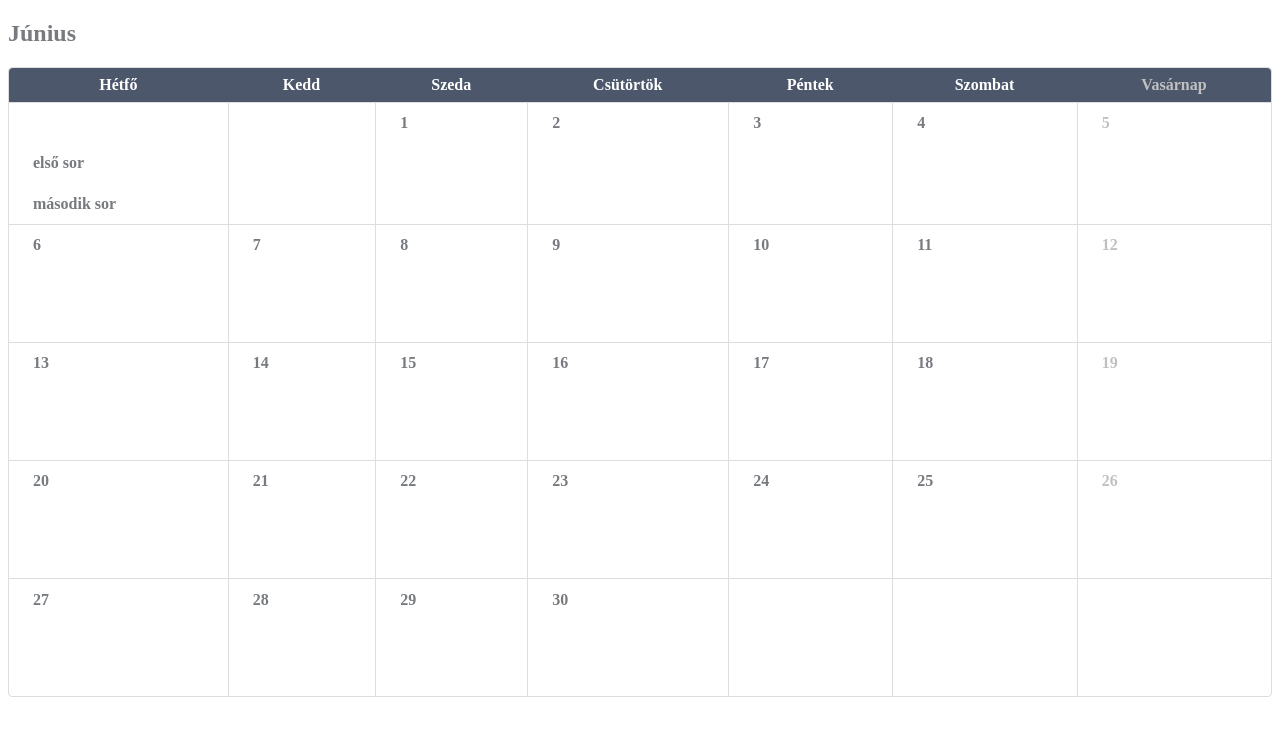
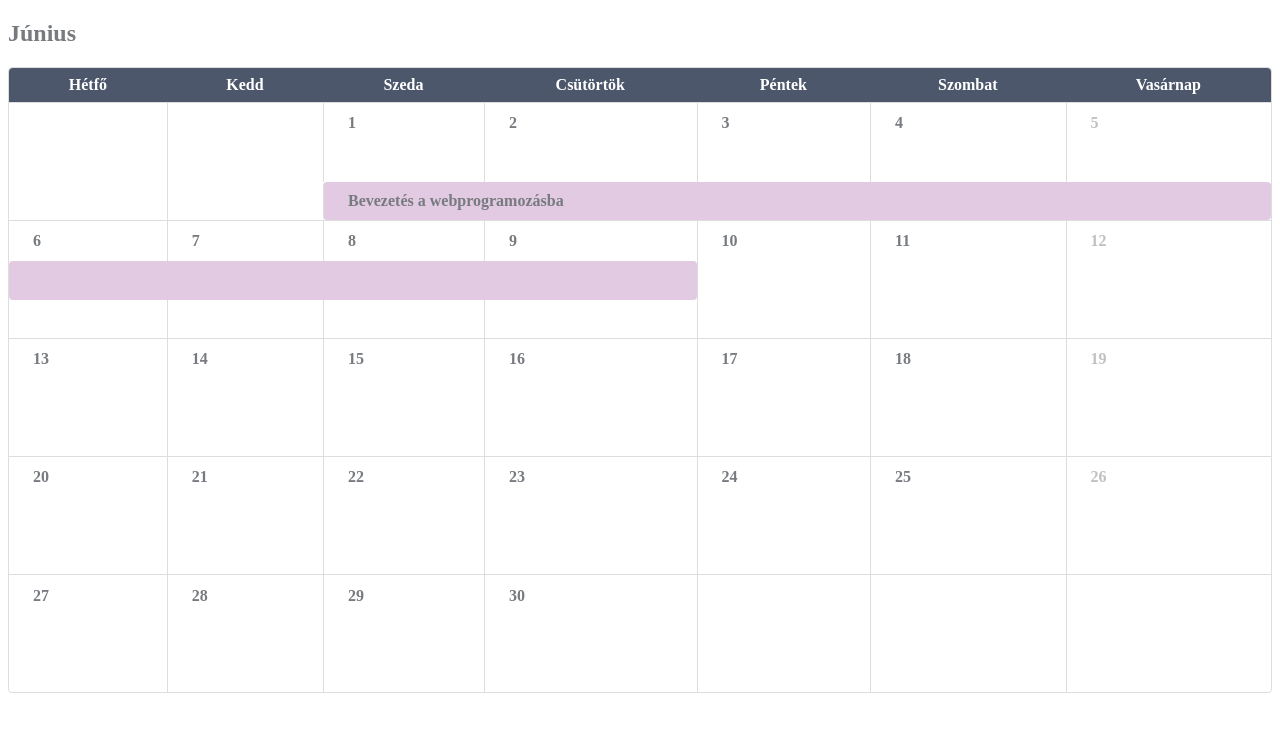
Before and after one commit to szabinafekete/kihivas7, a plain HTML site: page index.html in a window 1280 px wide. Drawn offline with Linux system fonts and the light colour scheme.

Commit message:
Add files via upload

```diff
--- a/index.html
+++ b/index.html
@@ -9,6 +9,9 @@
     <style>
         * {
             color: #777a7f;
+        }
+        a {
+            text-decoration: none;
         }
         table {
             border: 1px solid #ddd;
@@ -22,7 +25,7 @@
         .numcells td {
             border-top: 1px solid #ddd;
         }
-        .numcells td:last-child, th:last-child {
+        .numcells td:last-child {
             color: #c0c0c0;
         }
         thead th {
@@ -41,7 +44,16 @@
             padding: 1.4vh 3vh;
             font-weight: bold;
         }
-
+        .tnf {
+            line-height: 0.5vh;
+            border-radius: 0.5vh;
+        }
+        .tnfColor {
+            color: #777a7f;
+        }
+        .tnfBC1 {
+            background-color: #e2cae2;
+        }
     </style>
 </head>
 
@@ -70,7 +82,7 @@
                 <td>5</td>
             </tr>
             <tr>
-                <td>első sor</td>
+                <td></td>
                 <td></td>
                 <td></td>
                 <td></td>
@@ -79,13 +91,9 @@
                 <td></td>
             </tr>
             <tr>
-                <td>második sor</td>
                 <td></td>
                 <td></td>
-                <td></td>
-                <td></td>
-                <td></td>
-                <td></td>
+                <td colspan="5" class="tnf tnfColor tnfBC1"><a href="https://webprogramozoleszek.hu/elerheto-tanfolyamok/bevezetes-a-webprogramozasba-tanfolyam/" target="_blank">Bevezetés a webprogramozásba</a></td>
             </tr>
             <tr class="numcells">
                 <td>6</td>
@@ -97,10 +105,7 @@
                 <td>12</td>
             </tr>
             <tr>
-                <td></td>
-                <td></td>
-                <td></td>
-                <td></td>
+                <td colspan="4" class="tnf tnfColor tnfBC1"></td>
                 <td></td>
                 <td></td>
                 <td></td>
```
